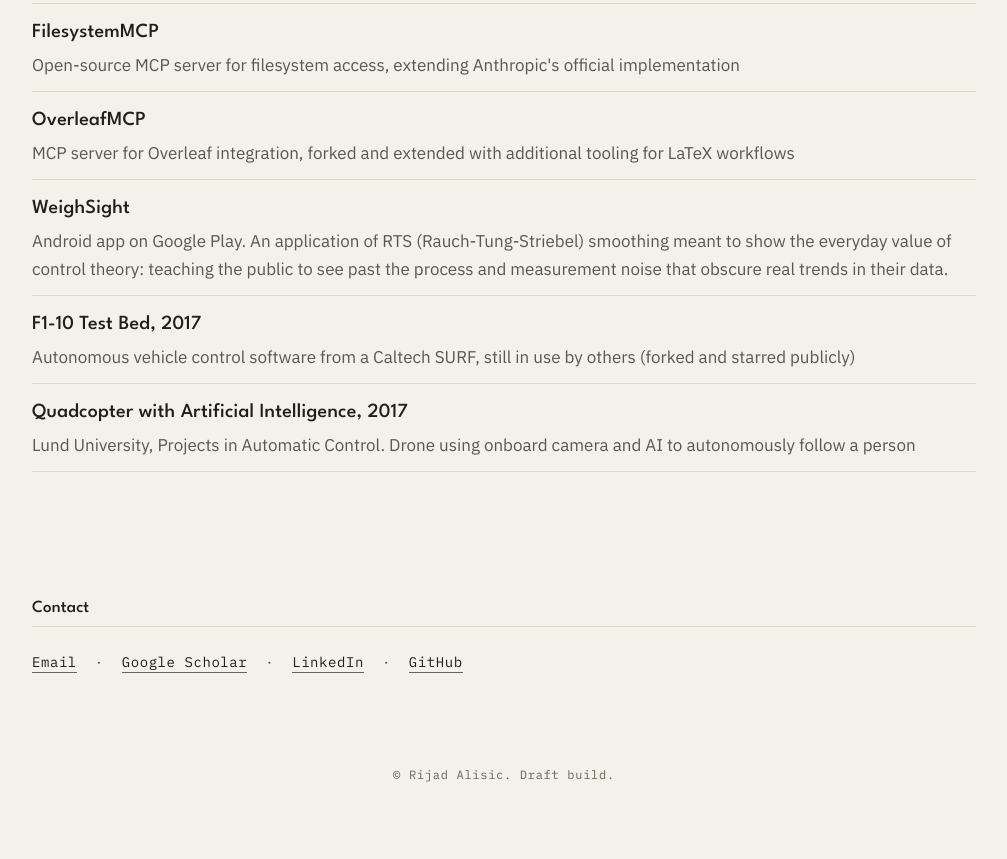
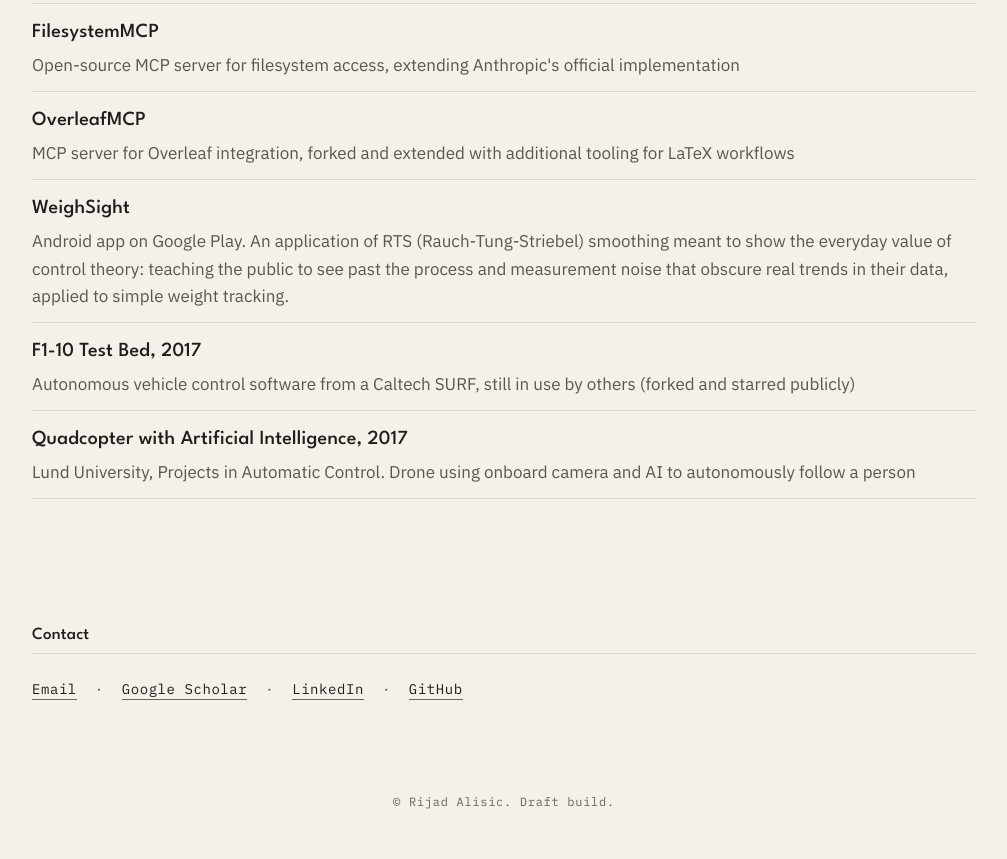
Before and after one commit to RijadAlisic/RijadAlisic.github.io, a plain HTML site: page index.html in a window 1280 px wide. Shown: the part 2884-3743 px from the top of the page, without its empty margins (136-1143 px from the left). Before the commit the page ends 3716 px from the top, so only its background shows below. Drawn offline with Linux system fonts and the light colour scheme.

Commit message:
Clarify WeighSight is applied to weight tracking
Co-Authored-By: Claude Opus 4.7 <noreply@anthropic.com>

```diff
--- a/index.html
+++ b/index.html
@@ -447,7 +447,7 @@
   <ul class="fact-list">
     <li><span class="fact-label">FilesystemMCP</span>Open-source MCP server for filesystem access, extending Anthropic's official implementation</li>
     <li><span class="fact-label">OverleafMCP</span>MCP server for Overleaf integration, forked and extended with additional tooling for LaTeX workflows</li>
-    <li><span class="fact-label">WeighSight</span>Android app on Google Play. An application of RTS (Rauch-Tung-Striebel) smoothing meant to show the everyday value of control theory: teaching the public to see past the process and measurement noise that obscure real trends in their data.</li>
+    <li><span class="fact-label">WeighSight</span>Android app on Google Play. An application of RTS (Rauch-Tung-Striebel) smoothing meant to show the everyday value of control theory: teaching the public to see past the process and measurement noise that obscure real trends in their data, applied to simple weight tracking.</li>
     <li><span class="fact-label">F1-10 Test Bed, 2017</span>Autonomous vehicle control software from a Caltech SURF, still in use by others (forked and starred publicly)</li>
     <li><span class="fact-label">Quadcopter with Artificial Intelligence, 2017</span>Lund University, Projects in Automatic Control. Drone using onboard camera and AI to autonomously follow a person</li>
   </ul>
```
